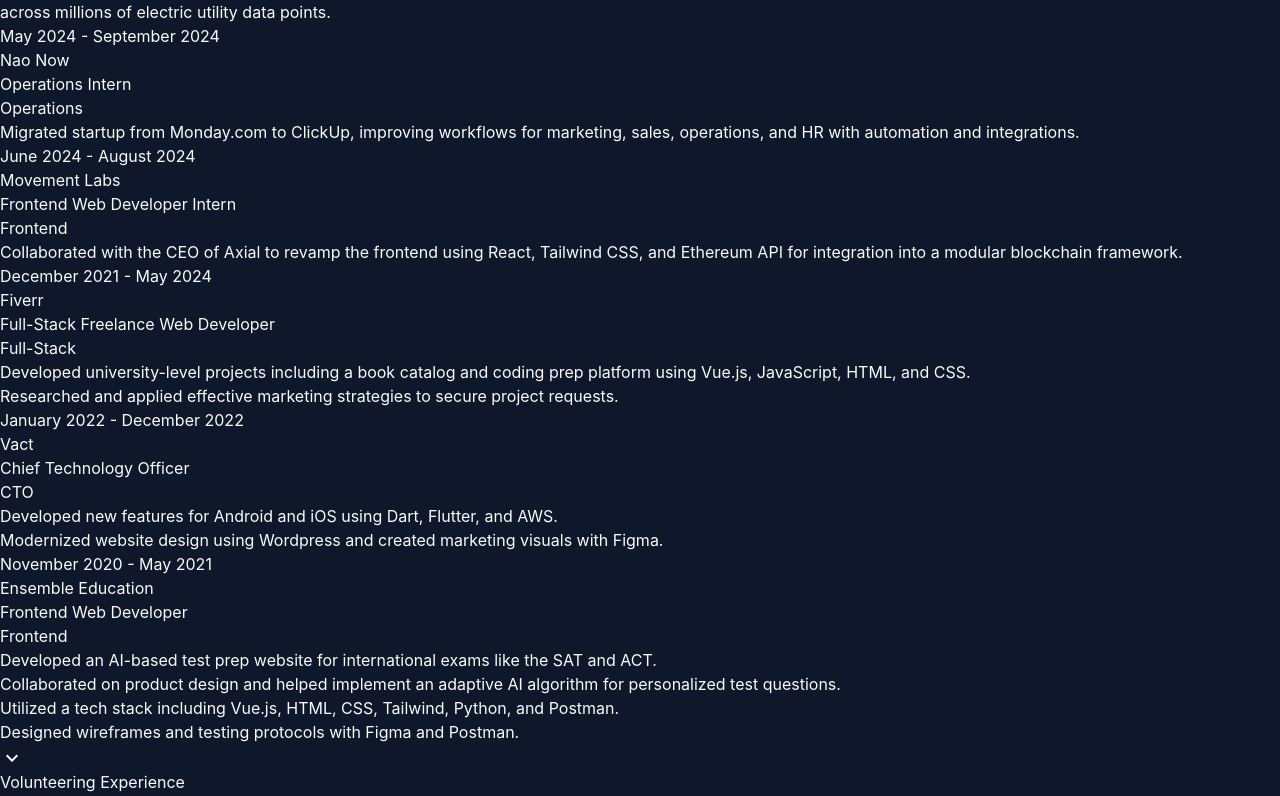
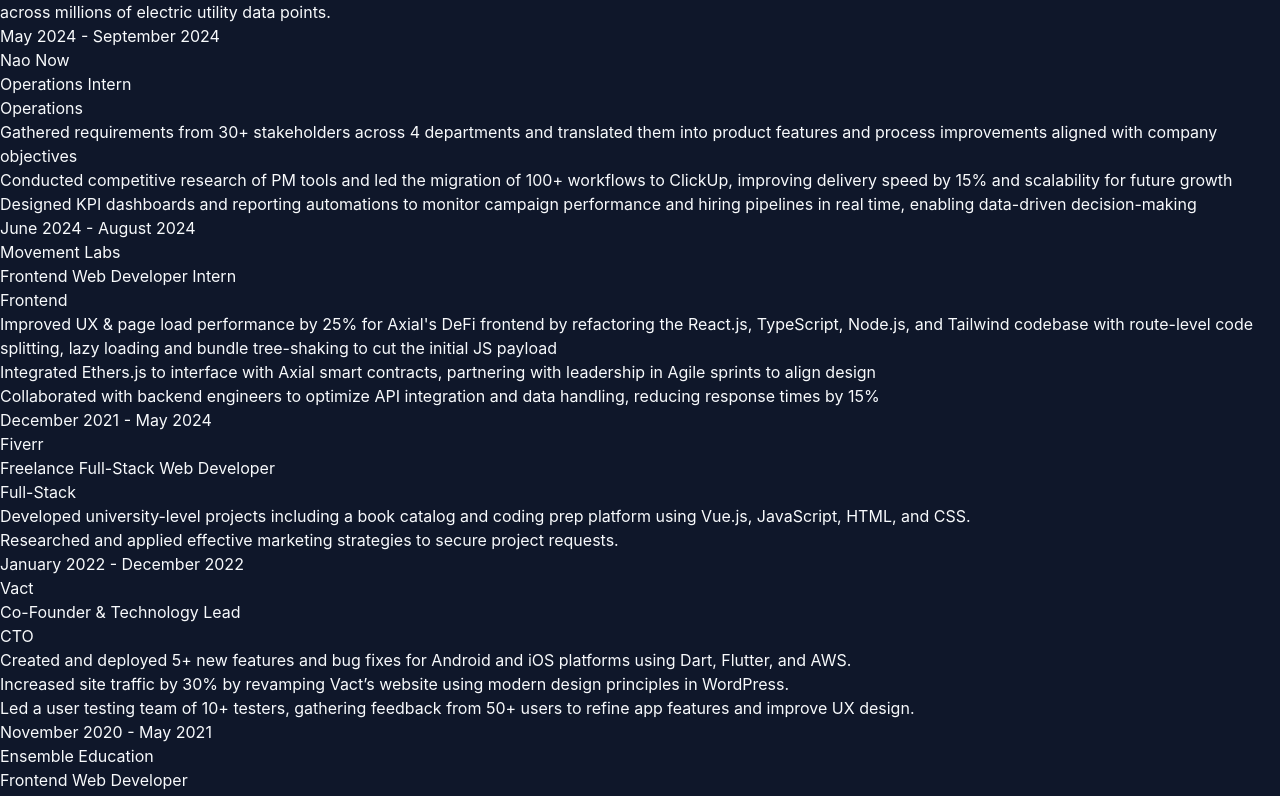
Before and after one commit to anishj29/anish-personal-website, a Next.js app in the folder personal-site/: page / in a window 1280 px wide. Shown: the part 1681-2477 px from the top of the page. Built offline with nearby package versions, Linux system fonts and the light colour scheme.

Commit message:
updated experiences + download latest resume feature

```diff
--- a/personal-site/src/app/components/intro.js
+++ b/personal-site/src/app/components/intro.js
@@ -13,6 +13,18 @@
     if (educationSection) {
       educationSection.scrollIntoView({ behavior: 'smooth' });
     }
+  };
+
+  const handleDownloadResume = (e) => {
+    e.preventDefault();
+    const link = document.createElement('a');
+    link.href = 'https://anish-jha-personal-site.s3.us-east-1.amazonaws.com/Anish_Jha_Resume.pdf';
+    link.download = 'Anish_Jha_Resume.pdf';
+    link.target = '_blank';
+    link.rel = 'noopener noreferrer';
+    document.body.appendChild(link);
+    link.click();
+    document.body.removeChild(link);
   };
 
   return (
@@ -88,13 +100,12 @@
                   <div className="p-2 md:p-2.5 bg-purple-500/20 rounded-lg md:rounded-xl group-hover:bg-purple-500/30 transition-colors duration-300">
                     <DownloadIcon className="text-purple-300 text-base md:text-lg" />
                   </div>
-                  <a
-                    className="text-gray-200 hover:text-purple-300 font-medium transition-colors duration-200 flex-1 text-sm md:text-base"
-                    href="/Anish_Jha_Resume.pdf"
-                    download="Anish_Jha_Resume.pdf"
+                  <button
+                    onClick={handleDownloadResume}
+                    className="text-gray-200 hover:text-purple-300 font-medium transition-colors duration-200 flex-1 text-sm md:text-base text-left cursor-pointer"
                   >
                     Download Resume
-                  </a>
+                  </button>
                 </div>
               </div>
             </div>
--- a/personal-site/src/app/components/projects.js
+++ b/personal-site/src/app/components/projects.js
@@ -18,7 +18,7 @@
     description:
       "A web application that uses AI to analyze stock market data and provide investment recommendations. Built using React.js, Python, and Tailwind CSS.",
     techStack: "React.js, Python, Gemini AI, Tailwind CSS",
-    url: "https://v0-investor-guidance-web-app.vercel.app/dashboard",
+    url: "https://www.usecompound.dev/",
     component: AttachMoneyIcon,
   },
   {
--- a/personal-site/src/app/data/experience.json
+++ b/personal-site/src/app/data/experience.json
@@ -16,7 +16,9 @@
     "period": "May 2024 - September 2024",
     "company": "Nao Now",
     "position": "Operations Intern",
-    "description": "Migrated startup from Monday.com to ClickUp, improving workflows for marketing, sales, operations, and HR with automation and integrations.",
+    "description": "Gathered requirements from 30+ stakeholders across 4 departments and translated them into product features and process improvements aligned with company objectives",
+    "additionalDescription": "Conducted competitive research of PM tools and led the migration of 100+ workflows to ClickUp, improving delivery speed by 15% and scalability for future growth",
+    "thirdDescription": "Designed KPI dashboards and reporting automations to monitor campaign performance and hiring pipelines in real time, enabling data-driven decision-making",
     "color": "blue",
     "category": "Operations"
   },
@@ -25,7 +27,9 @@
     "period": "June 2024 - August 2024",
     "company": "Movement Labs",
     "position": "Frontend Web Developer Intern",
-    "description": "Collaborated with the CEO of Axial to revamp the frontend using React, Tailwind CSS, and Ethereum API for integration into a modular blockchain framework.",
+    "description": "Improved UX & page load performance by 25% for Axial's DeFi frontend by refactoring the React.js, TypeScript, Node.js, and Tailwind codebase with route-level code splitting, lazy loading and bundle tree-shaking to cut the initial JS payload",
+    "additionalDescription": "Integrated Ethers.js to interface with Axial smart contracts, partnering with leadership in Agile sprints to align design",
+    "thirdDescription": "Collaborated with backend engineers to optimize API integration and data handling, reducing response times by 15%",
     "color": "green",
     "category": "Frontend"
   },
@@ -33,7 +37,7 @@
     "id": 4,
     "period": "December 2021 - May 2024",
     "company": "Fiverr",
-    "position": "Full-Stack Freelance Web Developer",
+    "position": "Freelance Full-Stack Web Developer",
     "description": "Developed university-level projects including a book catalog and coding prep platform using Vue.js, JavaScript, HTML, and CSS.",
     "additionalDescription": "Researched and applied effective marketing strategies to secure project requests.",
     "color": "red",
@@ -43,9 +47,10 @@
     "id": 5,
     "period": "January 2022 - December 2022",
     "company": "Vact",
-    "position": "Chief Technology Officer",
-    "description": "Developed new features for Android and iOS using Dart, Flutter, and AWS.",
-    "additionalDescription": "Modernized website design using Wordpress and created marketing visuals with Figma.",
+    "position": "Co-Founder & Technology Lead",
+    "description": "Created and deployed 5+ new features and bug fixes for Android and iOS platforms using Dart, Flutter, and AWS.",
+    "additionalDescription": "Increased site traffic by 30% by revamping Vact’s website using modern design principles in WordPress.",
+    "thirdDescription": "Led a user testing team of 10+ testers, gathering feedback from 50+ users to refine app features and improve UX design.",
     "color": "yellow",
     "category": "CTO"
   },
@@ -54,10 +59,7 @@
     "period": "November 2020 - May 2021",
     "company": "Ensemble Education",
     "position": "Frontend Web Developer",
-    "description": "Developed an AI-based test prep website for international exams like the SAT and ACT.",
-    "additionalDescription": "Collaborated on product design and helped implement an adaptive AI algorithm for personalized test questions.",
-    "thirdDescription": "Utilized a tech stack including Vue.js, HTML, CSS, Tailwind, Python, and Postman.",
-    "fourthDescription": "Designed wireframes and testing protocols with Figma and Postman.",
+    "description": "Shipped 4 major features for AI-driven standardized test prep platform using Vue.js, Node.js, Tailwind, and Python, designed mockups for new features using Figma and cut QA time by 20% by streamlining testing workflows using Postman.",
     "color": "indigo",
     "category": "Frontend"
   }
```
